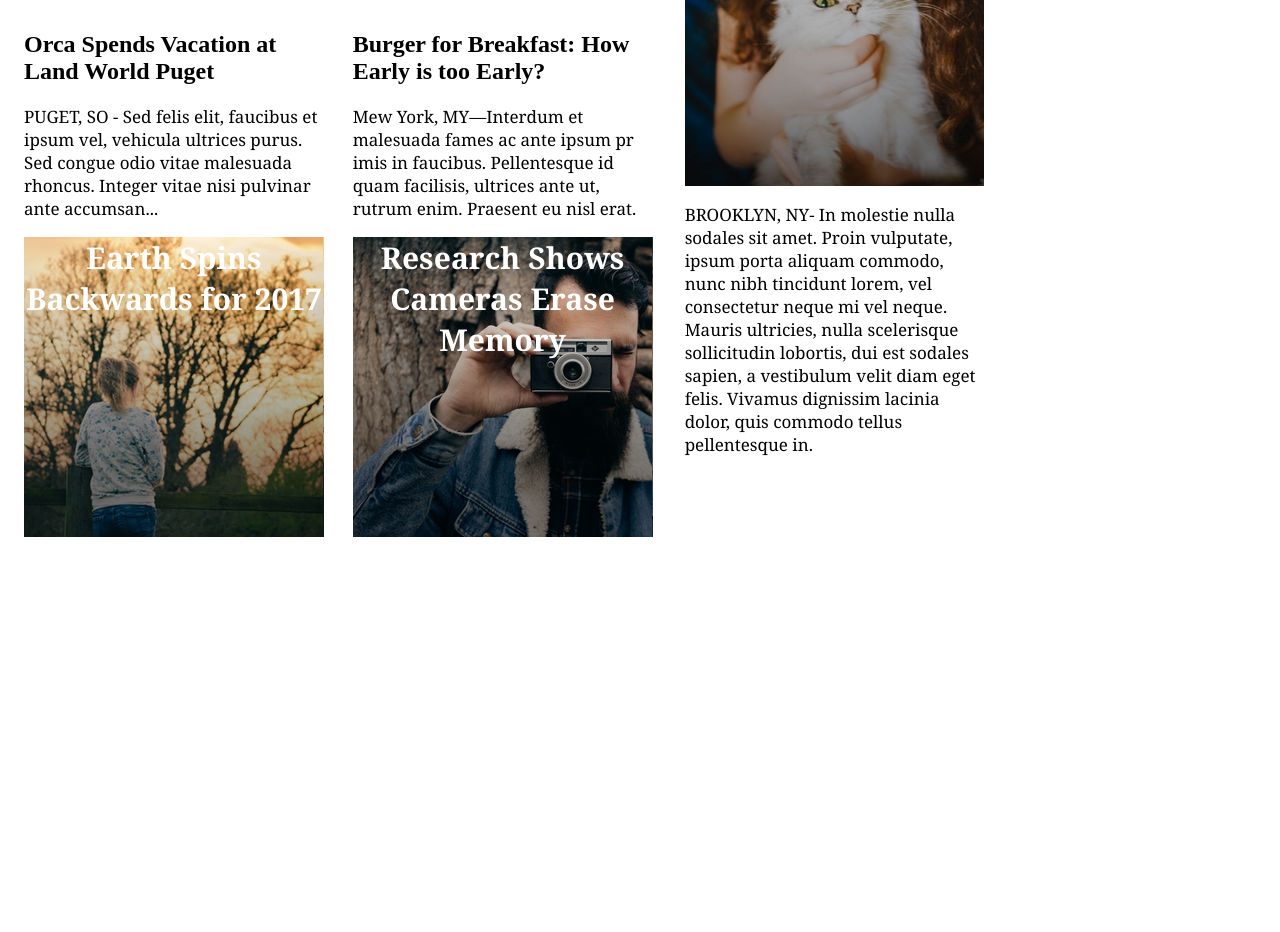
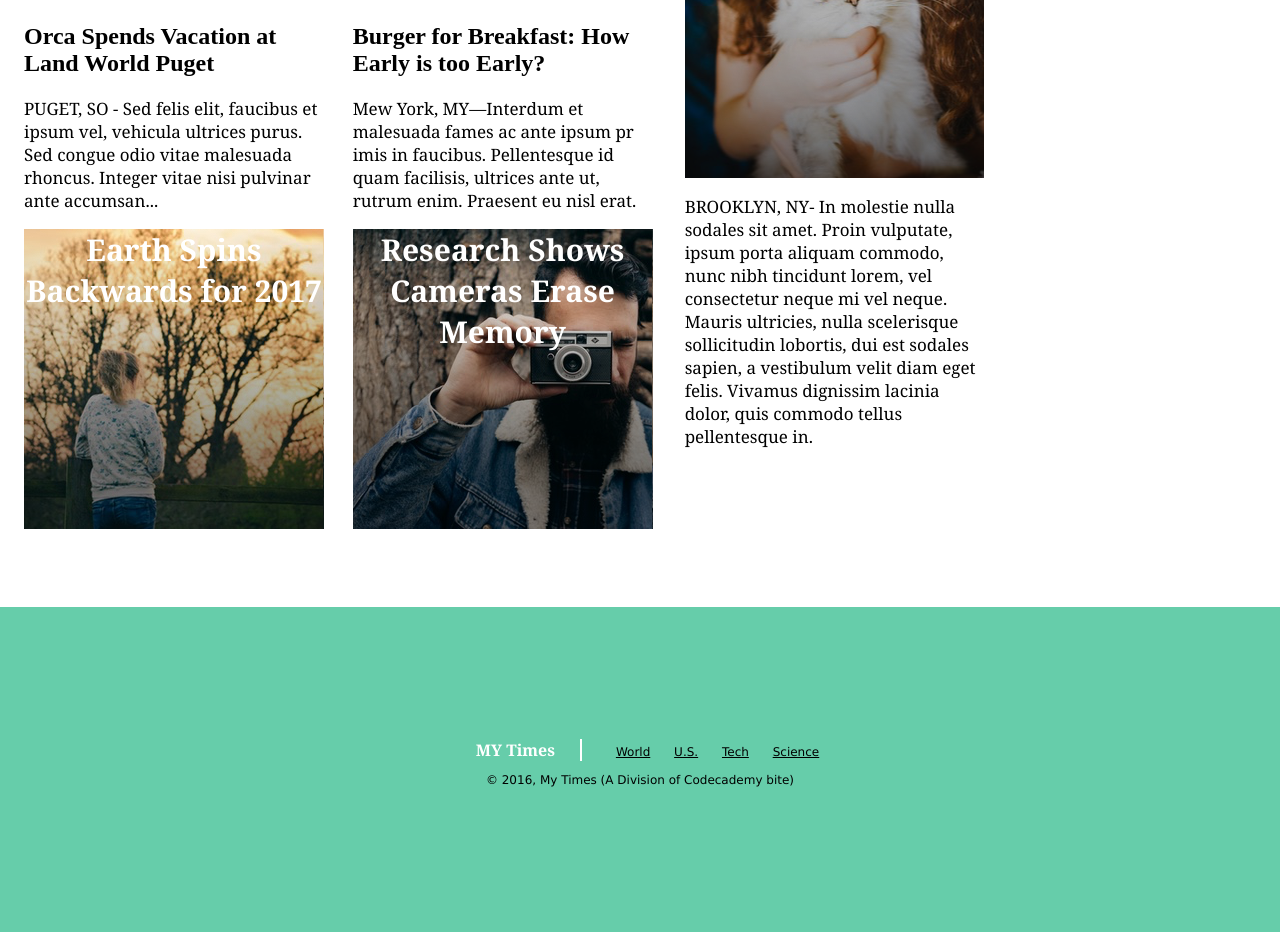
Before and after one commit to moseshewetson/myTimes, a plain HTML site: page index.html in a window 1280 px wide. Shown: the part 717-1649 px from the top of the page. Before the commit the page ends 1332 px from the top, so only its background shows below. Drawn offline with Linux system fonts and the light colour scheme.

Commit message:
Add footer

```diff
--- a/css/style.css
+++ b/css/style.css
@@ -1,3 +1,7 @@
+body {
+    margin: 0;
+}
+
 /*header*/
 
 header {
@@ -9,8 +13,6 @@ header {
     border-bottom: 1px solid black;
     height: 80px;
     position: fixed;
-    left: 0;
-    top: 0;
     z-index: 1;
     align-items: center;
     background-color: white
@@ -88,6 +90,9 @@ nav span a {
     display: flex;
     flex-direction: column;
 }
+
+/*end*/
+
 .main-story .story-image {
     background-image: url("../media/img-story-main.png");
     display: flex;
@@ -136,3 +141,30 @@ nav span a {
     display: flex;
     flex-direction: column;
 }
+
+/*footer css*/
+
+footer {
+    background-color: MediumAquamarine;
+    margin: auto;
+    font-family: Verdana;
+    font-size: 12px;
+    display: flex;
+    align-items: center;
+    flex-direction: column;
+    height: 325px;
+    justify-content: center;
+}
+footer .mytimes {
+    font-family: Georgia;
+    font-size: 16px;
+    font-weight: bold;
+    color: white;
+    border-right: 2px solid white;
+    padding: 0 25px;
+    margin-right: 20px;
+}
+footer a {
+    color: black;
+    padding: 20px 10px;
+}
--- a/index.html
+++ b/index.html
@@ -113,6 +113,16 @@
             </div>
         </div>
     </div>
+    <footer>
+        <div class="links">
+            <span class="mytimes">MY Times</span>
+            <a href="#">World</a>
+            <a href="#">U.S.</a>
+            <a href="#">Tech</a>
+            <a href="#">Science</a>
+        </div>
+        <p class="rights">© 2016, My Times (A Division of Codecademy bite)</p>
+    </footer>
 </body>
 
 </html>
```
